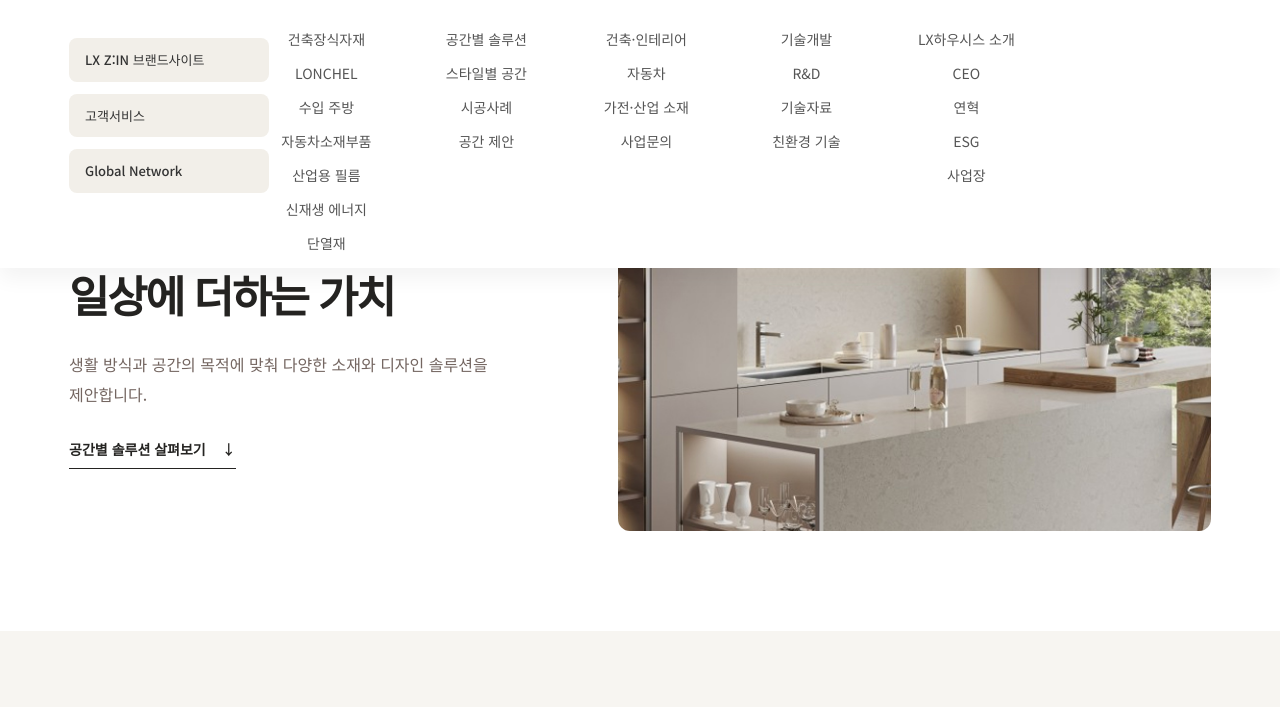
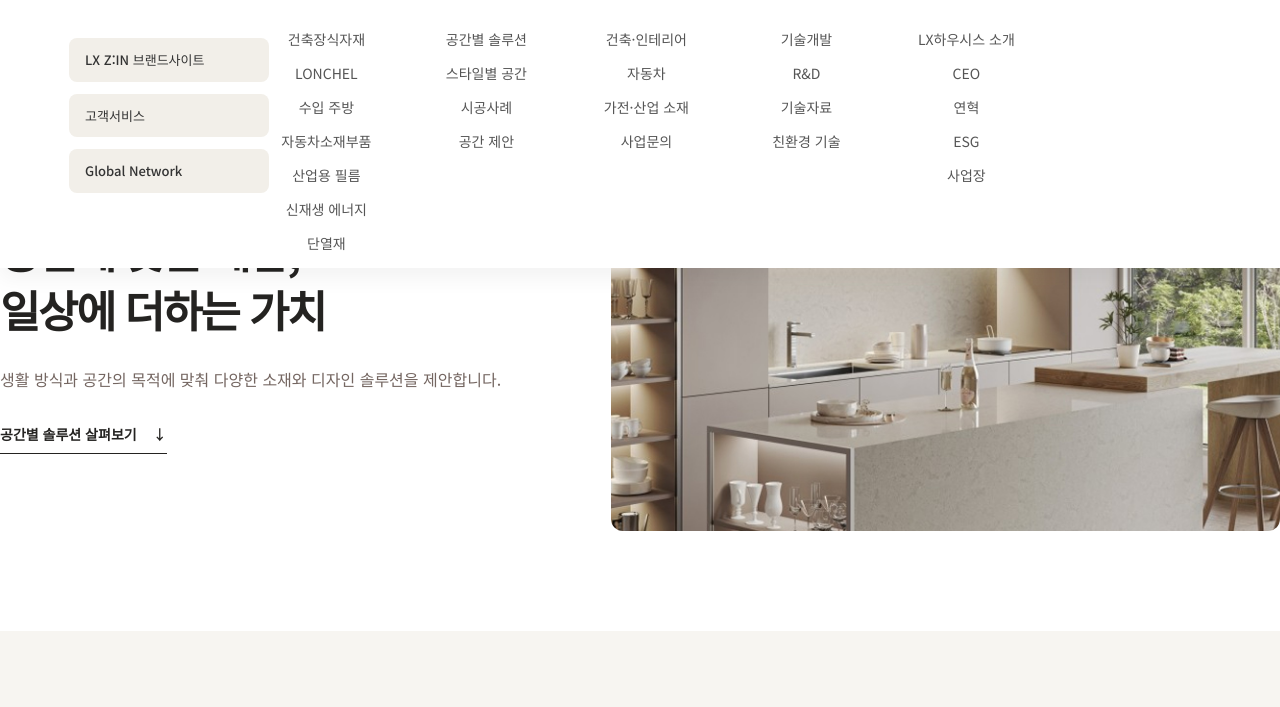
Before and after one commit to kimsihoo08/class, a plain HTML site: page lxhausys/space-solutions.html in a window 1280 px wide. Shown: the part 93-800 px from the top of the page. Drawn offline with Linux system fonts and the light colour scheme.

```diff
--- a/lxhausys/css/space-solutions.css
+++ b/lxhausys/css/space-solutions.css
@@ -1,5 +1,5 @@
 /* Space solutions subpage — extends LX Hausys design tokens */
-.space-page .space-hero{display:grid;grid-template-columns:minmax(0,.9fr) minmax(0,1.1fr);gap:clamp(32px,5vw,80px);align-items:center;max-width:1440px;margin:0 auto;padding:72px 5.4% 100px}
+.space-page .space-hero{display:grid;grid-template-columns:minmax(0,.9fr) minmax(0,1.1fr);gap:clamp(32px,5vw,80px);align-items:center;max-width:1440px;margin:0 auto;padding:72px 0 100px}
 .space-page .space-hero-copy h1{margin:0;font-size:clamp(36px,3.4vw,54px);line-height:1.35;letter-spacing:-.045em;font-weight:700}
 .space-page .space-hero-copy>p:not(.eyebrow){margin:24px 0 0;color:var(--color-gray-lx);font-size:16px;line-height:1.9}
 .space-page .space-hero-link{display:inline-flex;gap:16px;align-items:center;margin-top:30px;padding-bottom:8px;border-bottom:1px solid var(--color-neutral-charcoal);font-size:14px;font-weight:600;text-decoration:none;transition:color .2s ease,border-color .2s ease}
```
